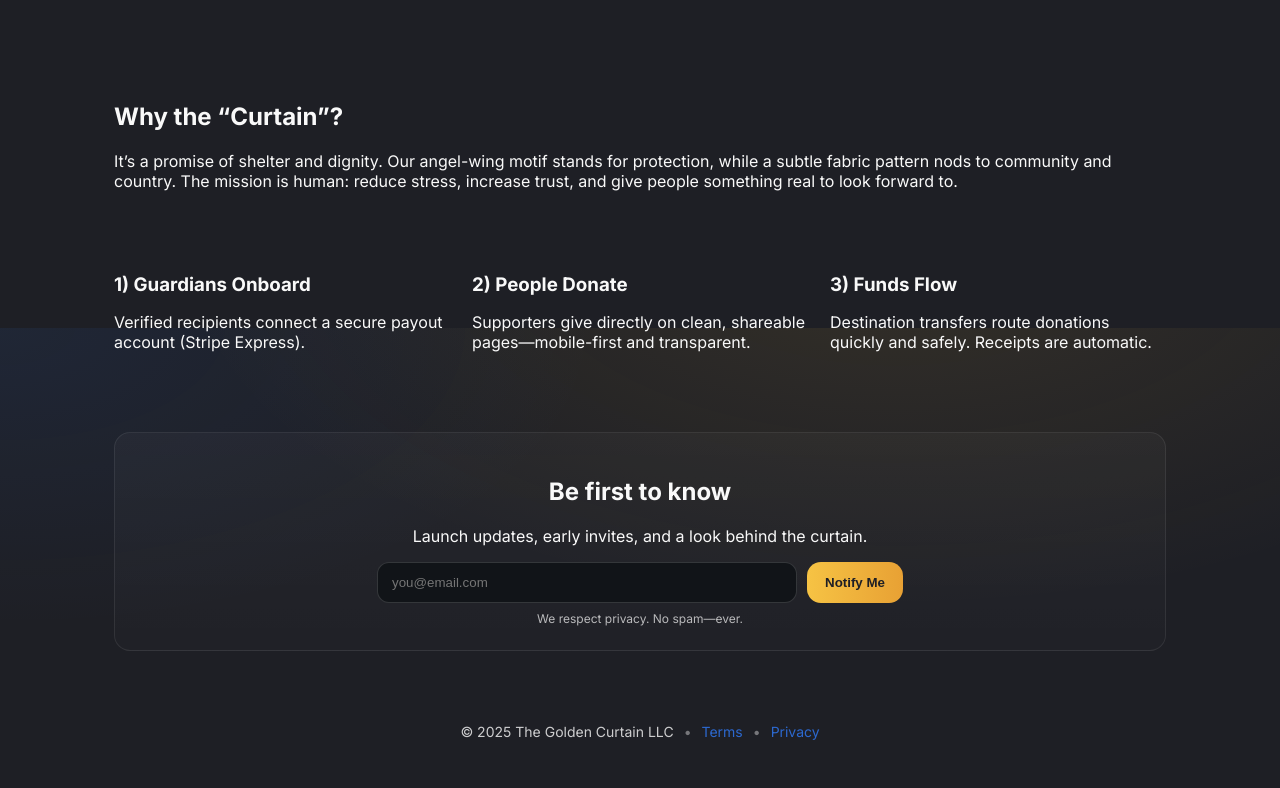
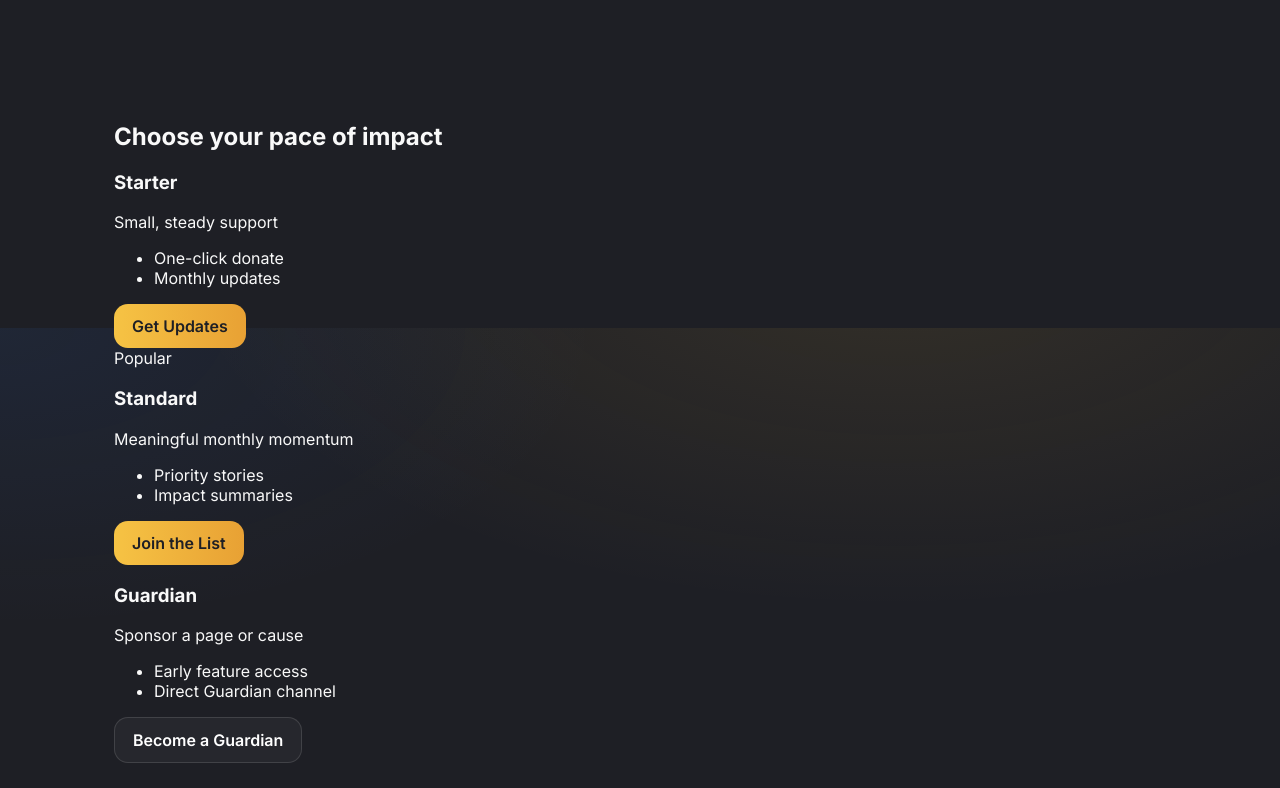
Before and after one commit to The-Guardians-Golden-Curtain/nextjs-boilerplate, a Next.js app: page / in a window 1280 px wide. Shown: the part 472-1260 px from the top of the page. Built offline with nearby package versions, Linux system fonts and the light colour scheme.

Commit message:
Update page.tsx

```diff
--- a/app/page.tsx
+++ b/app/page.tsx
@@ -15,6 +15,12 @@ export default function Home() {
       </header>
 
       <section className="gc-hero">
+        {/* Quote bar */}
+<div className="gc-quote">
+  <span className="gc-cent">¢</span>
+  <em>Investing in a real change you can actually see.</em>
+  <span className="gc-cent">¢</span>
+</div>
         <div className="gc-mark">
           {/* Halo-shield “G” — simple SVG stub you can replace later with the final logo */}
           <svg width="88" height="88" viewBox="0 0 88 88" aria-hidden>
@@ -45,6 +51,42 @@ export default function Home() {
 
         <div className="gc-ui-glow" aria-hidden />
       </section>
+
+      <section id="plans" className="gc-section gc-plans">
+  <h2>Choose your pace of impact</h2>
+  <div className="gc-plan-grid">
+    <div className="gc-plan">
+      <h3>Starter</h3>
+      <p className="gc-plan-line">Small, steady support</p>
+      <ul>
+        <li>One-click donate</li>
+        <li>Monthly updates</li>
+      </ul>
+      <a className="gc-btn gc-btn-primary" href="#join">Get Updates</a>
+    </div>
+
+    <div className="gc-plan gc-plan-featured">
+      <div className="gc-chip">Popular</div>
+      <h3>Standard</h3>
+      <p className="gc-plan-line">Meaningful monthly momentum</p>
+      <ul>
+        <li>Priority stories</li>
+        <li>Impact summaries</li>
+      </ul>
+      <a className="gc-btn gc-btn-primary" href="#join">Join the List</a>
+    </div>
+
+    <div className="gc-plan">
+      <h3>Guardian</h3>
+      <p className="gc-plan-line">Sponsor a page or cause</p>
+      <ul>
+        <li>Early feature access</li>
+        <li>Direct Guardian channel</li>
+      </ul>
+      <a className="gc-btn gc-btn-ghost" href="#join">Become a Guardian</a>
+    </div>
+  </div>
+</section>
 
       <section id="mission" className="gc-section">
         <h2>Why the “Curtain”?</h2>
```
